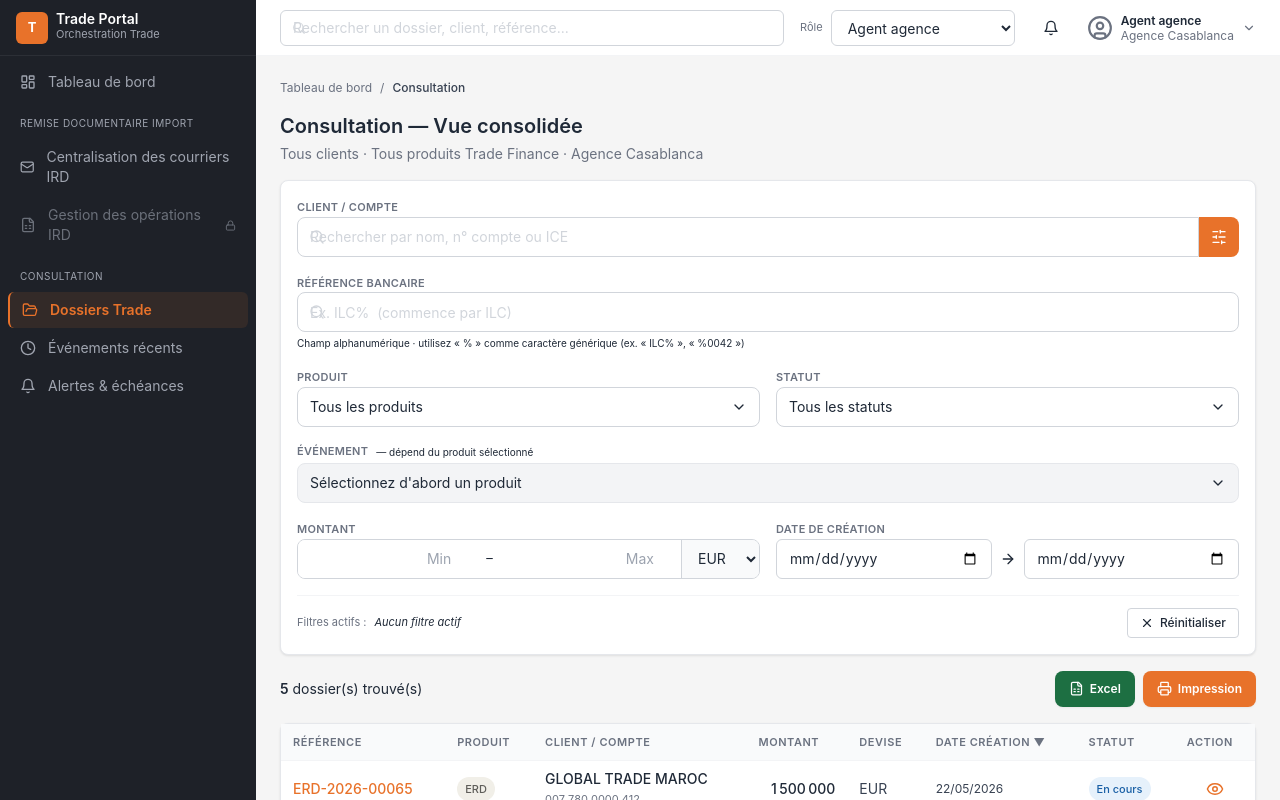
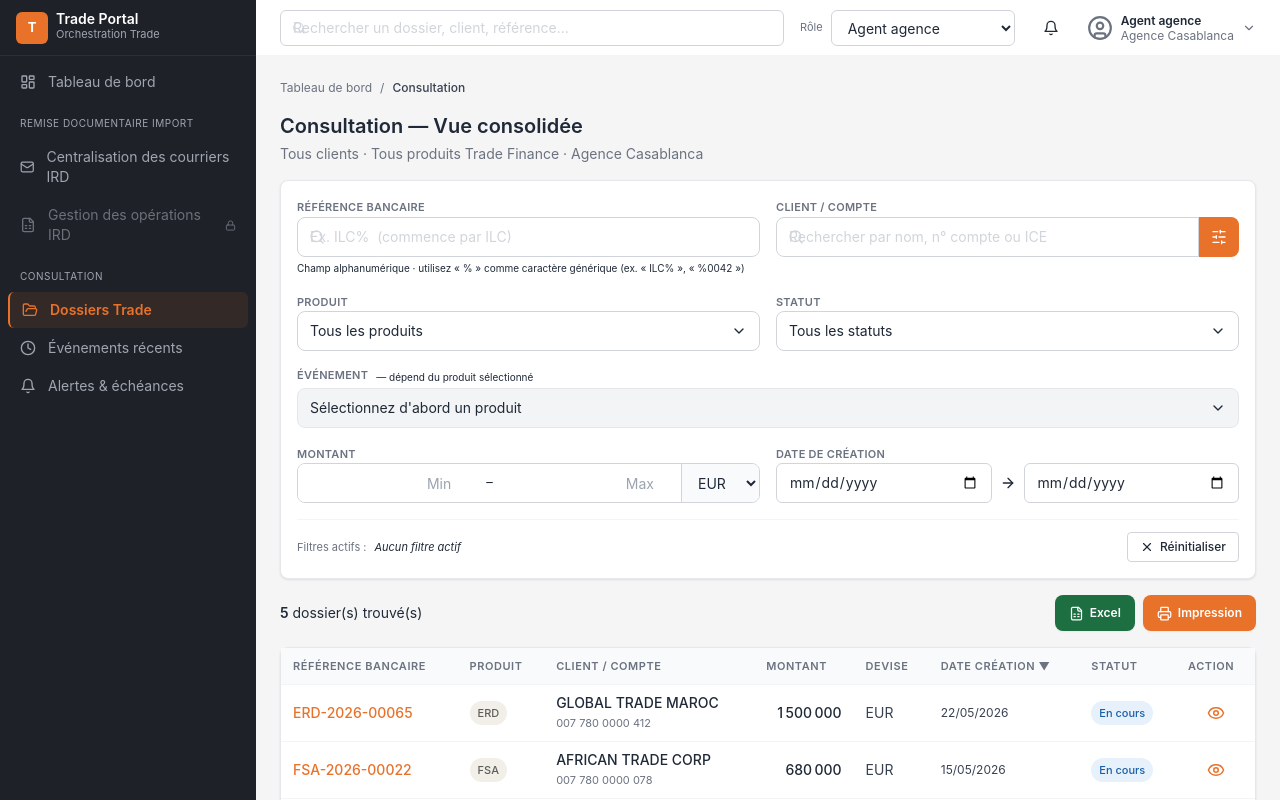
Before and after one commit to ISSAMAWB/TRADE_FRONT_AGENCE, a Next.js app: page /consultation/dossiers in a window 1280 px wide. Shown: the top 800 px of the page. Built offline with nearby package versions, Linux system fonts and the light colour scheme.

Commit message:
refactor(consultation): disposition Reference bancaire / Client et libelle colonne
- Reference bancaire et Client / Compte sur la meme ligne (Reference a gauche, Client a droite)
- Renommage de l'entete de colonne 'Reference' en 'Reference bancaire' dans le tableau

```diff
--- a/src/app/consultation/dossiers/page.tsx
+++ b/src/app/consultation/dossiers/page.tsx
@@ -267,7 +267,30 @@ export default function ConsultationDossiersPage() {
 
       {/* Filtres */}
       <div className="card p-4 space-y-4" style={{ background: "#FFFFFF", borderColor: "#E5E7EB" }}>
-        {/* Ligne 1 — Client / Compte + recherche avancée */}
+        {/* Ligne 1 — Référence bancaire (gauche) + Client / Compte (droite) */}
+        <div className="grid grid-cols-1 md:grid-cols-2 gap-4 items-start">
+          {/* Référence bancaire (recherche LIKE) */}
+          <div>
+            <label className="label">RÉFÉRENCE BANCAIRE</label>
+            <div className="relative flex items-center">
+              <Search size={16} className="absolute left-3 top-1/2 -translate-y-1/2 text-ink-300" />
+              <input
+                value={refBancaire}
+                onChange={(e) => setRefBancaire(e.target.value.replace(/[^A-Za-z0-9%]/g, "").toUpperCase())}
+                placeholder="Ex. ILC%  (commence par ILC)"
+                className="input pl-10 h-10 w-full focus:border-[#E8722A] focus:ring-[#E8722A]"
+                style={{ borderRadius: 8 }}
+              />
+              {refBancaire && (
+                <button onClick={() => setRefBancaire("")} className="absolute right-3 top-1/2 -translate-y-1/2 text-ink-400 hover:text-ink-600">
+                  <X size={14} />
+                </button>
+              )}
+            </div>
+            <p className="text-[10px] text-ink-400 mt-1">Champ alphanumérique · utilisez « % » comme caractère générique (ex. « ILC% », « %0042 »)</p>
+          </div>
+
+          {/* Client / Compte + recherche avancée */}
           <div className="relative">
             <label className="label">CLIENT / COMPTE</label>
             <div className="relative flex items-center">
@@ -314,26 +337,6 @@ export default function ConsultationDossiersPage() {
               </div>
             )}
           </div>
-
-        {/* Ligne 1bis — Référence bancaire (recherche LIKE) */}
-        <div>
-          <label className="label">RÉFÉRENCE BANCAIRE</label>
-          <div className="relative flex items-center">
-            <Search size={16} className="absolute left-3 top-1/2 -translate-y-1/2 text-ink-300" />
-            <input
-              value={refBancaire}
-              onChange={(e) => setRefBancaire(e.target.value.replace(/[^A-Za-z0-9%]/g, "").toUpperCase())}
-              placeholder="Ex. ILC%  (commence par ILC)"
-              className="input pl-10 h-10 w-full focus:border-[#E8722A] focus:ring-[#E8722A]"
-              style={{ borderRadius: 8 }}
-            />
-            {refBancaire && (
-              <button onClick={() => setRefBancaire("")} className="absolute right-3 top-1/2 -translate-y-1/2 text-ink-400 hover:text-ink-600">
-                <X size={14} />
-              </button>
-            )}
-          </div>
-          <p className="text-[10px] text-ink-400 mt-1">Champ alphanumérique · utilisez « % » comme caractère générique (ex. « ILC% », « %0042 »)</p>
         </div>
 
         {/* Ligne 2 — Produit + Statut */}
@@ -427,7 +430,7 @@ export default function ConsultationDossiersPage() {
         <table className="tbl">
           <thead>
             <tr>
-              <th>{header("Référence", "id")}</th>
+              <th>{header("Référence bancaire", "id")}</th>
               <th>{header("Produit", "produit")}</th>
               <th>{header("Client / Compte", "client")}</th>
               <th className="text-right">{header("Montant", "montant")}</th>
```
Lines whose indentation alone changed are shown as unchanged.
